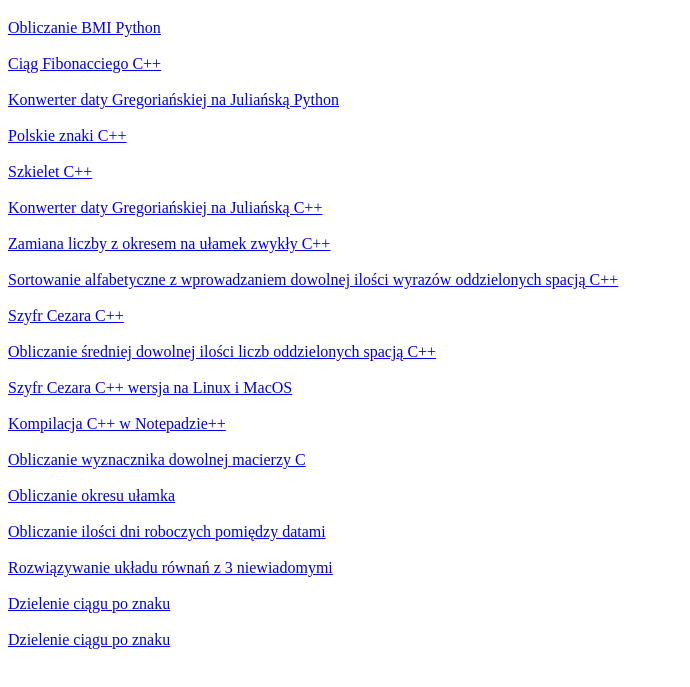
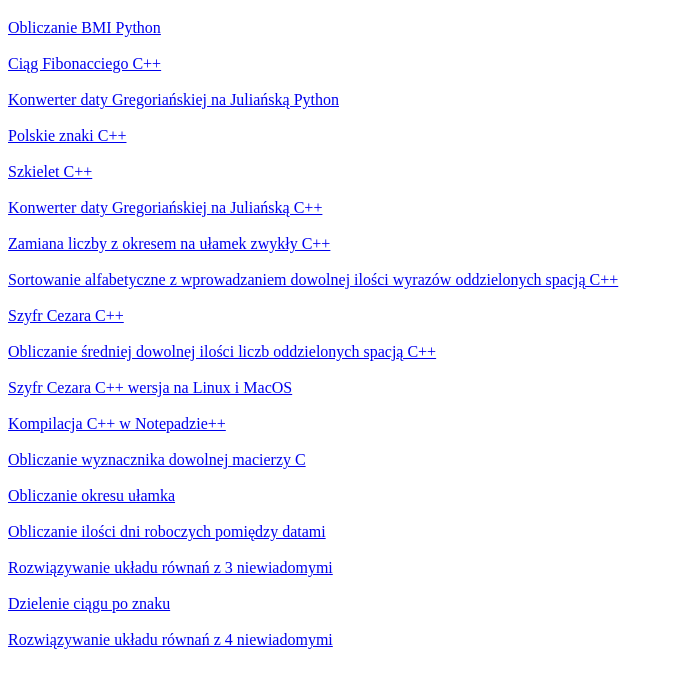
Before and after one commit to Filip12678/Notatki_Z_Pastebina, a plain HTML site: page index.html in a window 1280 px wide. Shown: the part 61-748 px from the top of the page, without its empty margins (0-690 px from the left). Drawn offline with Linux system fonts and the light colour scheme.

Commit message:
Update index.html

```diff
--- a/index.html
+++ b/index.html
@@ -45,6 +45,6 @@
 	<br><br>
 	<a target="_blank" rel="noopener noreferrer" href="dzielenieCiaguPoZnaku.html">Dzielenie ciągu po znaku</a>
 	<br><br>
-	<a target="_blank" rel="noopener noreferrer" href="RozwiazywanieUkladuRownan_Z_4Niewiadomymi.html">Dzielenie ciągu po znaku</a>
+	<a target="_blank" rel="noopener noreferrer" href="RozwiazywanieUkladuRownan_Z_4Niewiadomymi.html">Rozwiązywanie układu równań z 4 niewiadomymi</a>
 </body>
 </html>
```
